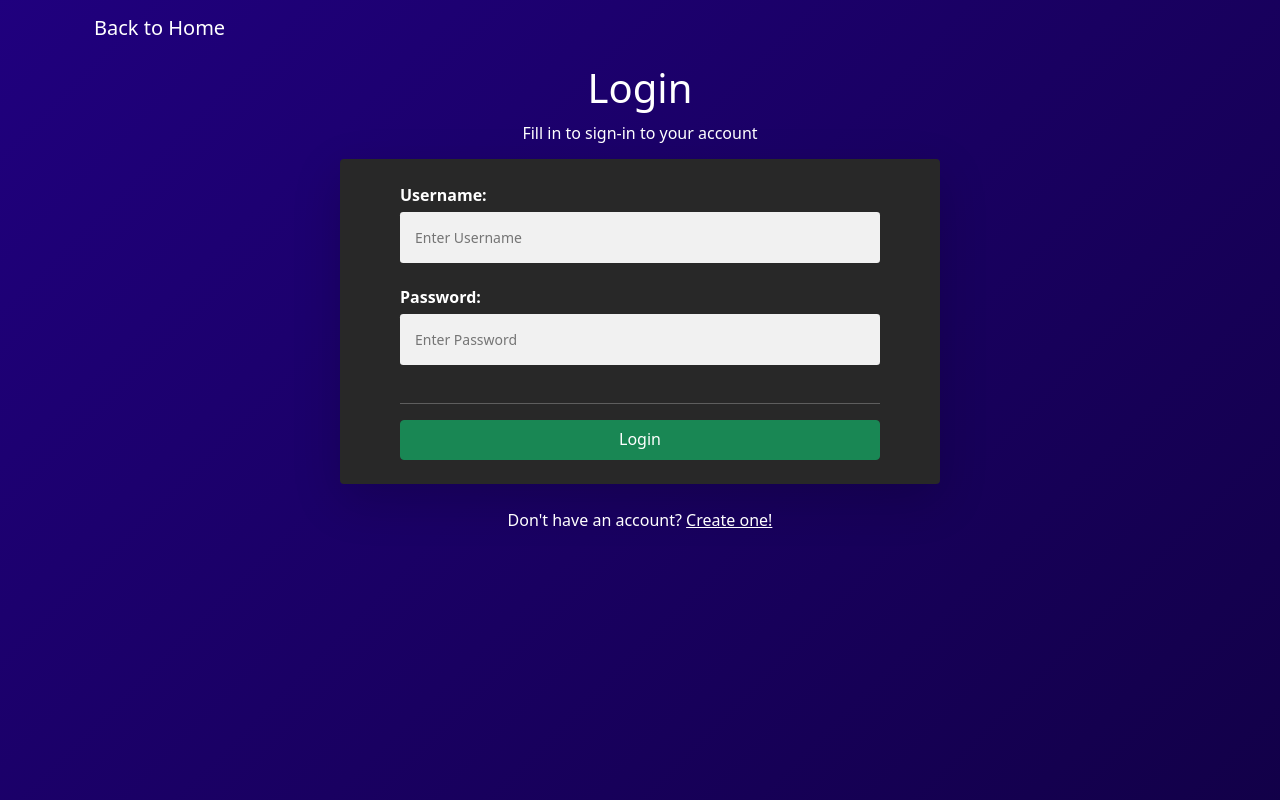
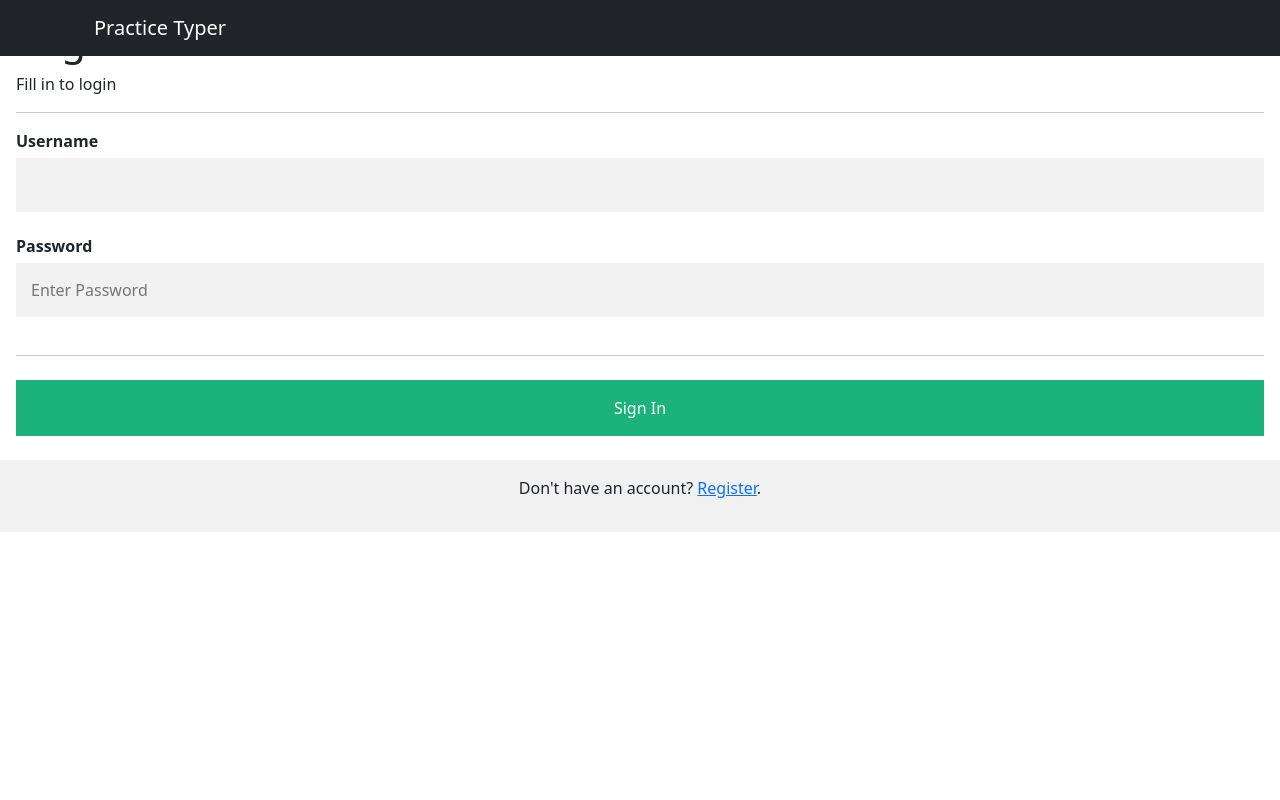
Before and after one commit to carlosricov/Flask-Practice-Typer-Team3, a Flask app: page /login in a window 1280 px wide. Run offline with Flask 2, Linux system fonts and the light colour scheme; some libraries are stand-ins or nearby versions.

Commit message:
Revert "Update reg and login"

```diff
--- a/app/static/styles/login.css
+++ b/app/static/styles/login.css
@@ -49,37 +49,6 @@ a {
 
 /* Set a grey background color and center the text of the "sign in" section */
 .signin {
-  background-color: #ffffff;
+  background-color: #f1f1f1;
   text-align: center;
 }
-
-body {
-    background: linear-gradient(-45deg, #0c0032, #190061, #240090, #3500d3, #282828);
-    background-size: 400% 400%;
-    animation: gradient 20s ease infinite;
-}
-
-@keyframes gradient {
-    0% {
-        background-position: 0% 50%;
-    }
-    50% {
-        background-position: 100% 50%;
-    }
-    100% {
-        background-position: 0% 50%;
-    }
-}
-
-.sign-box-color {
-  background-color: #282828;
-}
-
-#regis {
-  padding-top: 16px;
-}
-
-#body-size #login-bx {
-  margin-top: 16px;
-  max-width: 600px;
-}
--- a/app/templates/index.html
+++ b/app/templates/index.html
@@ -97,6 +97,7 @@
                         <a href="https://github.com/sgibson19" style="text-decoration: none;"><b> @Gibson</b></a>
                         <a href="https://github.com/carloshurand" style="text-decoration: none;"><b> @JuanCarlos</b></a>
                         <a href="https://github.com/carlosricov" style="text-decoration: none;"><b>@Carlos</b></a><br><br>
+
                     </p>
                 </div>
             </div>
--- a/app/templates/login.html
+++ b/app/templates/login.html
@@ -10,36 +10,41 @@
 {% endblock %}
 
 {% block body %}
-<nav class="navbar navbar-expand-lg navbar-dark bg-transparent fixed-top" id="registerNav">
+<nav class="navbar navbar-expand-lg navbar-dark bg-dark fixed-top" id="loginNan">
   <div class="container px-4">
-      <a class="navbar-brand" href="/">Back to Home</a>
+    <a class="navbar-brand" href="/" data-target="#page-top">Practice Typer</a>
+    <button class="navbar-toggler" type="button" data-bs-toggle="collapse" data-bs-target="#navbarResponsive"
+      aria-controls="navbarResponsive" aria-expanded="false" aria-label="Toggle navigation"><span
+        class="navbar-toggler-icon"></span></button>
+    <div class="collapse navbar-collapse" id="navbarResponsive">
+      <ul class="navbar-nav ms-auto">
+      </ul>
+    </div>
   </div>
 </nav>
+<form action="" method="post">
+  <div class="container2">
+    <h1>Login</h1>
+    <p>Fill in to login</p>
+    <hr>
 
-<div id="body-size">
-  <div id="regis">
-      <h1 class="text-center text-white pt-5">Login</h1>
-      <h6 class="text-center text-white pt-1">Fill in to sign-in to your account</h6>
+    <label for="username"><b>Username</b></label>
+    <input type="text" id="username" name="username" required>
+
+    <label for="password"><b>Password</b></label>
+    <input type="password" placeholder="Enter Password" name="password" id="password" required>
+
+    <!-- <label for="psw-repeat"><b>Repeat Password</b></label>
+    <input type="password" placeholder="Repeat Password" name="psw-repeat" id="psw-repeat" required> -->
+    <hr>
+
+    <!-- <p>By creating an account you agree to our <a href="#">Terms & Privacy</a>.</p> -->
+    <button type="submit" class="registerbtn">Sign In</button>
   </div>
-  <div class="container sign-box-color text-white shadow-lg rounded" id="login-bx">
-      <form method="post">
-          <div class="form-group px-5 pt-4 pb-4">
-              <label for="username"><b>Username:</b></label>
-              <input type="text" class="form-control-sm" id="username" name="username" placeholder="Enter Username" required>
 
-              <label for="password"><b>Password:</b></label>
-              <input type="password" class="form-control-sm" placeholder="Enter Password" name="password" id="password" required>
+  <div class="container2 signin">
+    <p>Don't have an account? <a href="/register">Register</a>.</p>
+  </div>
+</form>
 
-              <!-- <label for="psw-repeat"><b>Repeat Password</b></label>
-          <input type="password" placeholder="Repeat Password" name="psw-repeat" id="psw-repeat" required> -->
-              <hr>
-              <!-- <p>By creating an account you agree to our <a href="#">Terms & Privacy</a>.</p> -->
-              <button type="submit" class="btn btn-success btn-md w-100 pb-2">Login</button>
-          </div>
-      </form>
-  </div>
-  <div class="container w-100 bg-transparent text-white d-flex align-items-center justify-content-center pt-4">
-      <p>Don't have an account? <a style="color: white;" href="/register">Create one!</a></p>
-  </div>
-</div>
 {% endblock %}
```
Also changed, not shown: app/templates/register.html (+26 -22 lines), 1 other file.
